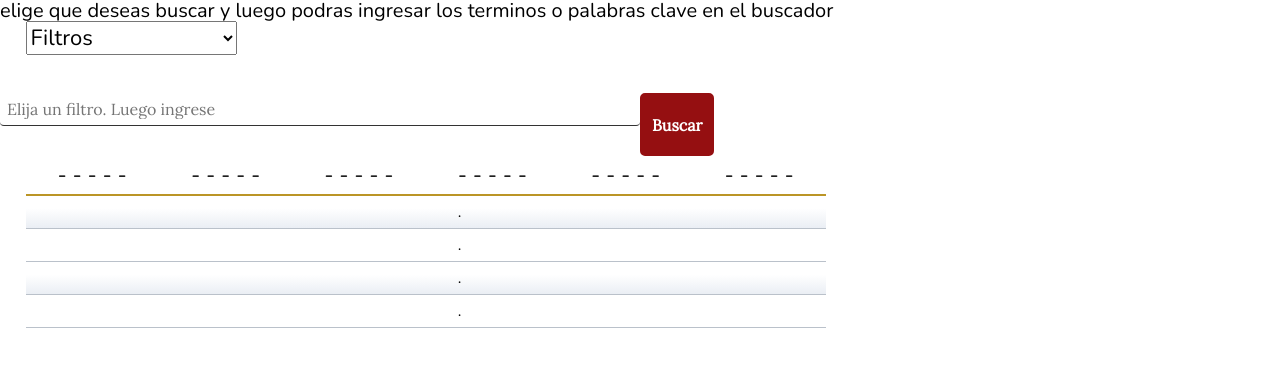
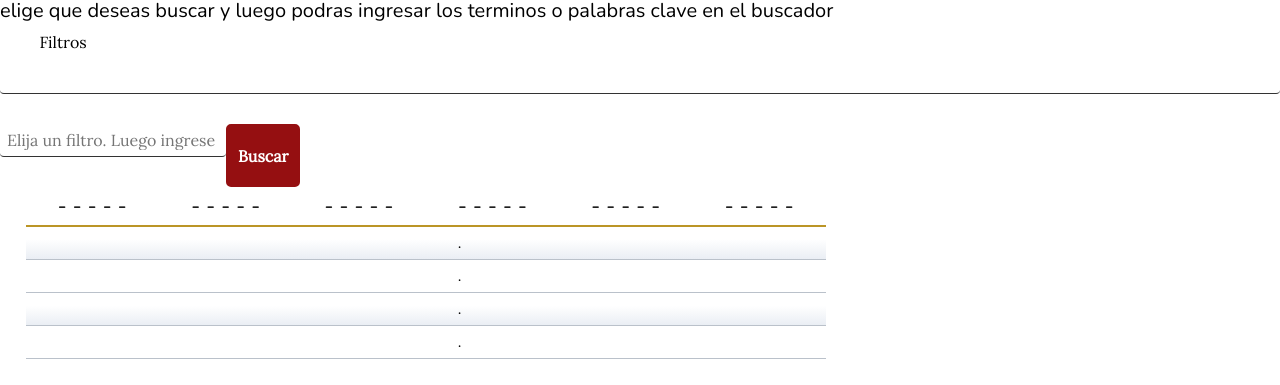
Before and after one commit to Fiji-exe/CineManager, a plain HTML site: page html/buscar-listar.html in a window 1280 px wide. Shown: the part 123-508 px from the top of the page. Drawn offline with nearby package versions, Linux system fonts and the light colour scheme; some packages are replaced by stand-ins of ours; a script that the page names is missing.

Commit message:
Update buscar-listar.html

```diff
--- a/html/buscar-listar.html
+++ b/html/buscar-listar.html
@@ -34,7 +34,9 @@
     <h1>Buscador</h1>
     <p> Este es un buscador universal. Haz click al menu de filtros, <br> elige que deseas buscar y luego podras ingresar los terminos o palabras clave en el buscador </p>
 
-    <select class="selector-filtros-dropdown" id="selector-filtros-dropdown">
+
+    <div class="input-container input-default input-idtype">
+        <select class="input-container input-short" id="selector-filtros-dropdown">
             <option value="" disabled selected>Filtros</option>
             <option value="cart">Carteleras</option>
             <option value="peli">Peliculas</option>
@@ -46,8 +48,9 @@
             <option value="tasi">Tipos de asiento</option>
             <option value="cate">Categoria Peliculas</option>
     </select>
+    </div>
     <div class="dual-inputs">
-        <div class="input-container input-short">
+        <div class="input-container input-default">
             <input id="input-filtros-texto" type="text" placeholder="Elija un filtro. Luego ingrese aquí palabra clave"/>
         </div>
         <button class="btn1-fondoclaro" id="boton-buscar-filtros"> Buscar </button>
```
